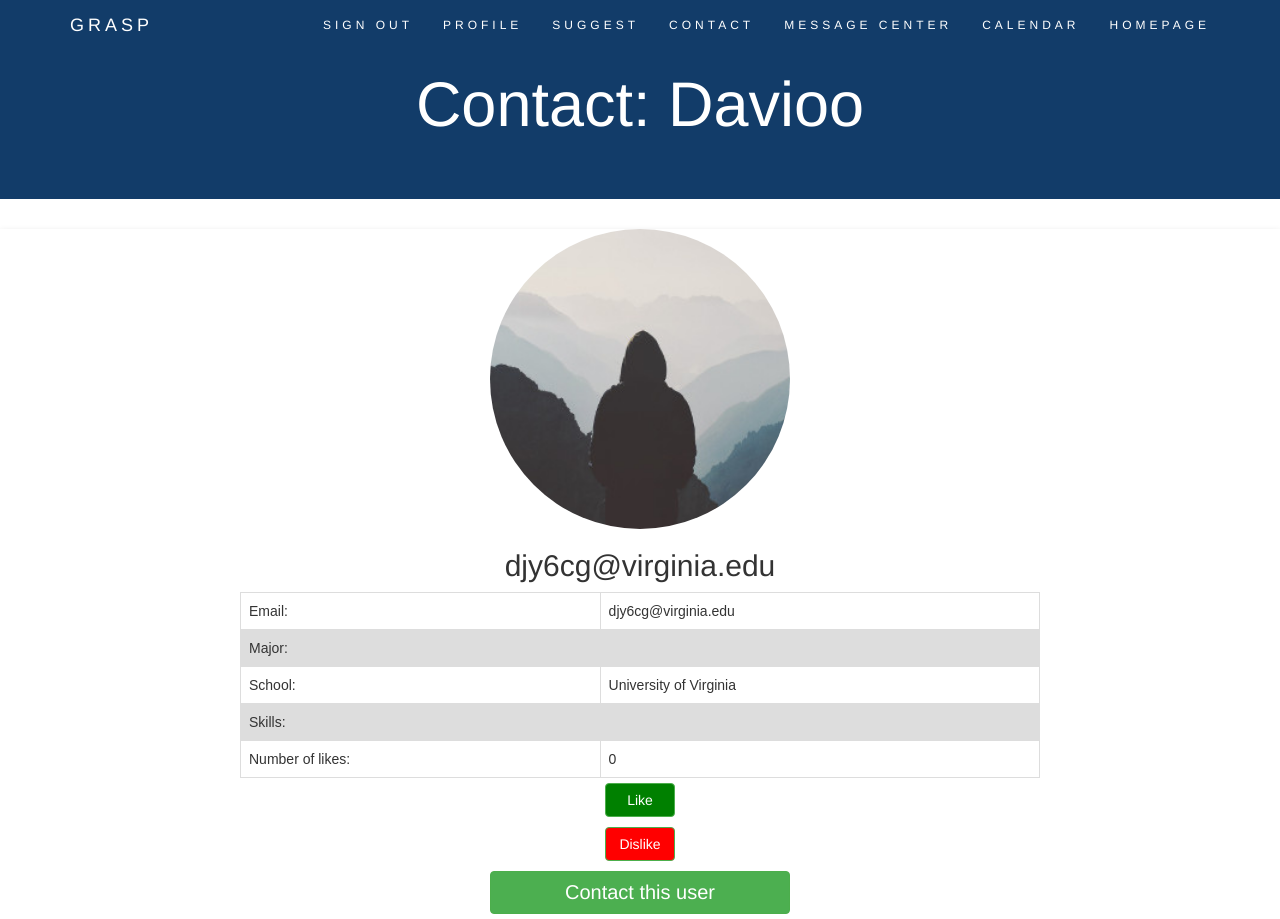
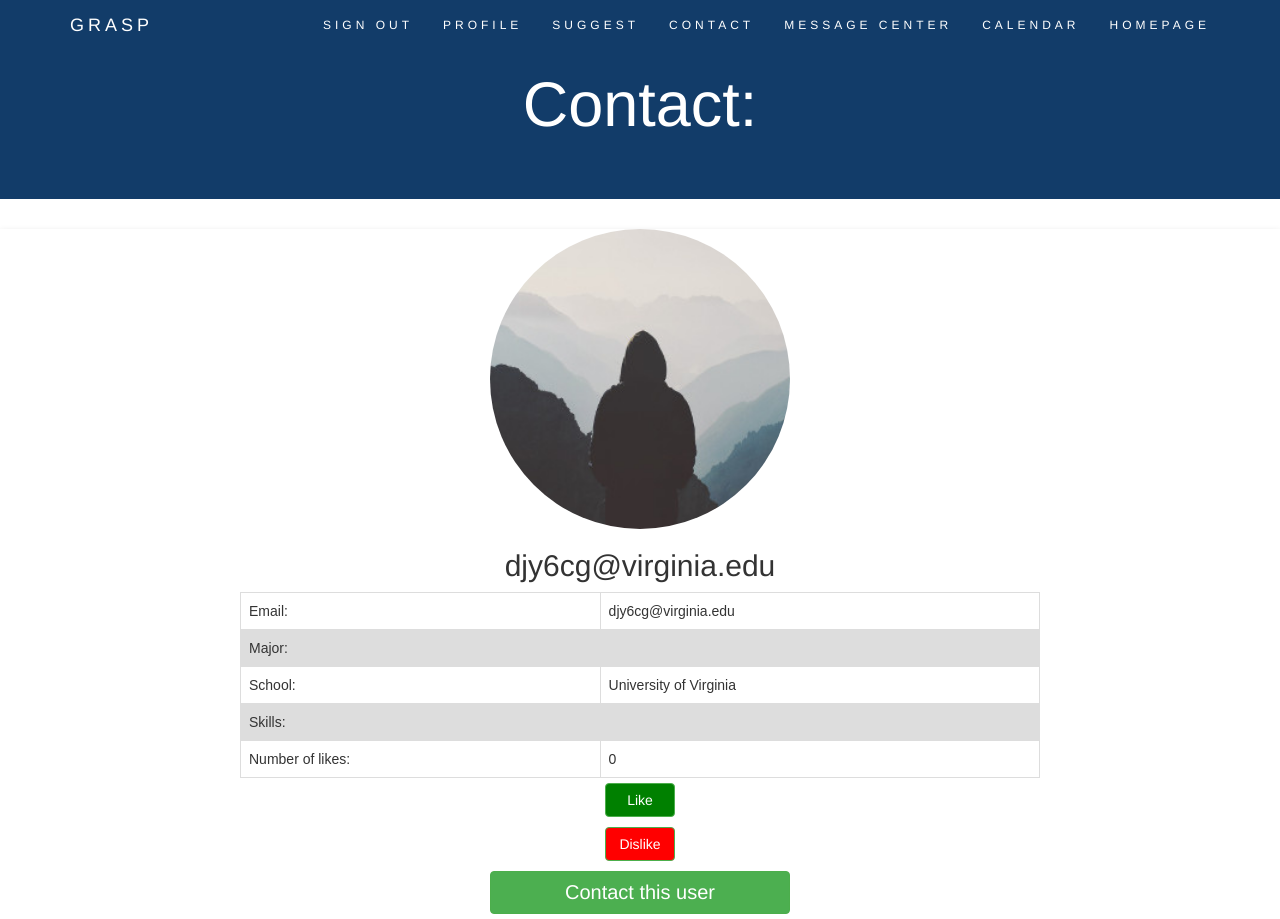
Before and after one commit to davio606/SkillMatching, a Django app: page /19/profile/ in a window 1280 px wide. Run offline with Django 3.2, Linux system fonts and the light colour scheme; data comes from the database, SQL or seed files in the repository; both versions use the stored data as it was after the commit; parts of the project's set-up code (start-up, migrations or seed data) failed here and were passed over; some libraries are stand-ins or nearby versions.

Commit message:
full name

```diff
--- a/match/views.py
+++ b/match/views.py
@@ -89,6 +89,7 @@
     return render(request, 'match/calendar.html')
     #return HttpResponse(parseDate_plusone)
 
+@login_required
 def email(request):
     subject = "Suggestion from " + request.POST['fname'] + ' ' + request.POST['lname']
     message = 'From: ' + request.POST['email'] + '\n \n' + "Message: " + request.POST['subject']
--- a/users/templates/users/noEdit.html
+++ b/users/templates/users/noEdit.html
@@ -114,7 +114,7 @@
 </nav>
 
 <div class="jumbotron text-center">
-  <h1>Contact: {{ user.username }}</h1>
+  <h1>Contact: {{ user.get_full_name }}</h1>
 </div>
 
 <div class="card">
--- a/users/templates/users/noEditProfile.html
+++ b/users/templates/users/noEditProfile.html
@@ -137,7 +137,7 @@
 </nav>
 
 <div class="jumbotron text-center">
-  <h1>Contact: {{ user.username }}</h1>
+  <h1>Contact: {{ user.get_full_name }}</h1>
 </div>
 <div class="card" style="text-align: center;">
     <img align="center" src="{{user.profile.image.url}}" alt="avatar" width="300" height="300">
--- a/users/templates/users/profile.html
+++ b/users/templates/users/profile.html
@@ -111,7 +111,7 @@
       <div class="media">
         <img class="rounded-circle account-img" src="{{ user.profile.image.url }}" width="100" height="100">
         <div class="media-body">
-          <h2 class="account-heading">{{ user.username }}</h2>
+          <h2 class="account-heading">{{ user.get_full_name }}</h2>
           <p class="text-secondary"> {{ user.email }}</p>
         </div>
       </div>
```
Also changed, not shown: README.md, db.sqlite3.
